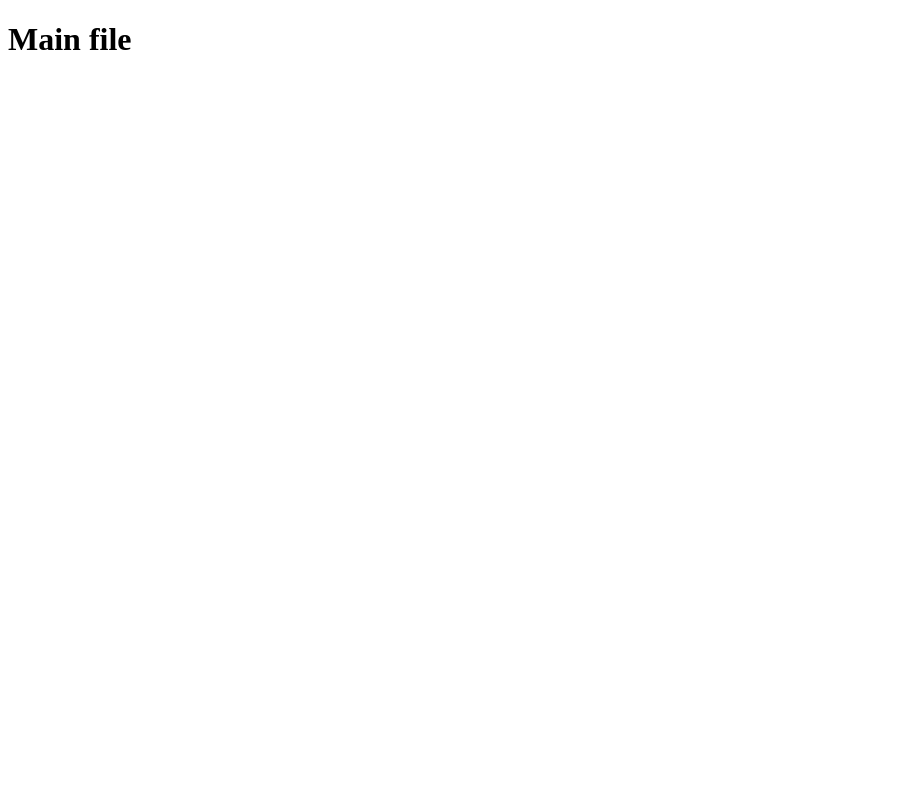
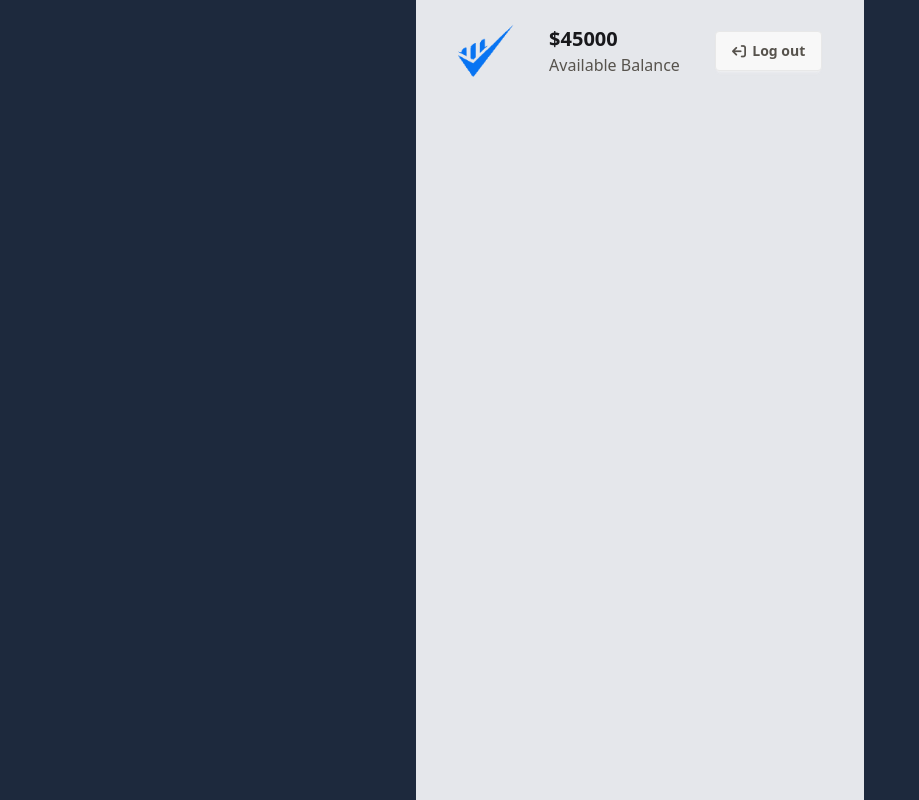
Before and after one commit to Mahim420/payoo-mfs-banking, a plain HTML site: page main.html in a window 1280 px wide. Shown: the whole page, without its empty margins (0-919 px from the left). Drawn offline with nearby package versions, Linux system fonts and the light colour scheme.

Commit message:
Added navbar

```diff
--- a/main.html
+++ b/main.html
@@ -5,10 +5,32 @@
     <meta charset="UTF-8">
     <meta name="viewport" content="width=device-width, initial-scale=1.0">
     <title>Payoo Banking</title>
+
+    <!-- Daisy UI connections -->
+    <link href="https://cdn.jsdelivr.net/npm/daisyui@5" rel="stylesheet" type="text/css" />
+    <script src="https://cdn.jsdelivr.net/npm/@tailwindcss/browser@4"></script>
+
+    <!-- Font awsome cdn -->
+    <script src="https://kit.fontawesome.com/404f9860a3.js" crossorigin="anonymous"></script>
 </head>
 
-<body>
-    <h1>Main file</h1>
+<body class=" bg-slate-800">
+    <main class="max-w-md bg-gray-200 min-h-screen mx-auto p-6">
+        <header>
+            <nav class="flex items-center justify-around">
+                <img class="w-14" src="./assets/Group.png" alt="">
+                <div>
+                    <h4 class="font-bold text-xl">$45000</h4>
+                    <p class="text-stone-600">Available Balance</p>
+                </div>
+
+                <button class="btn text-stone-600">
+                    <span><i class="fa-solid rotate-180 fa-arrow-right-from-bracket"></i></span>
+                    <span>Log out</span>
+                </button>
+            </nav>
+        </header>
+    </main>
 </body>
 
 </html>
```
Also changed, not shown: index.html (+1 -1 lines).
